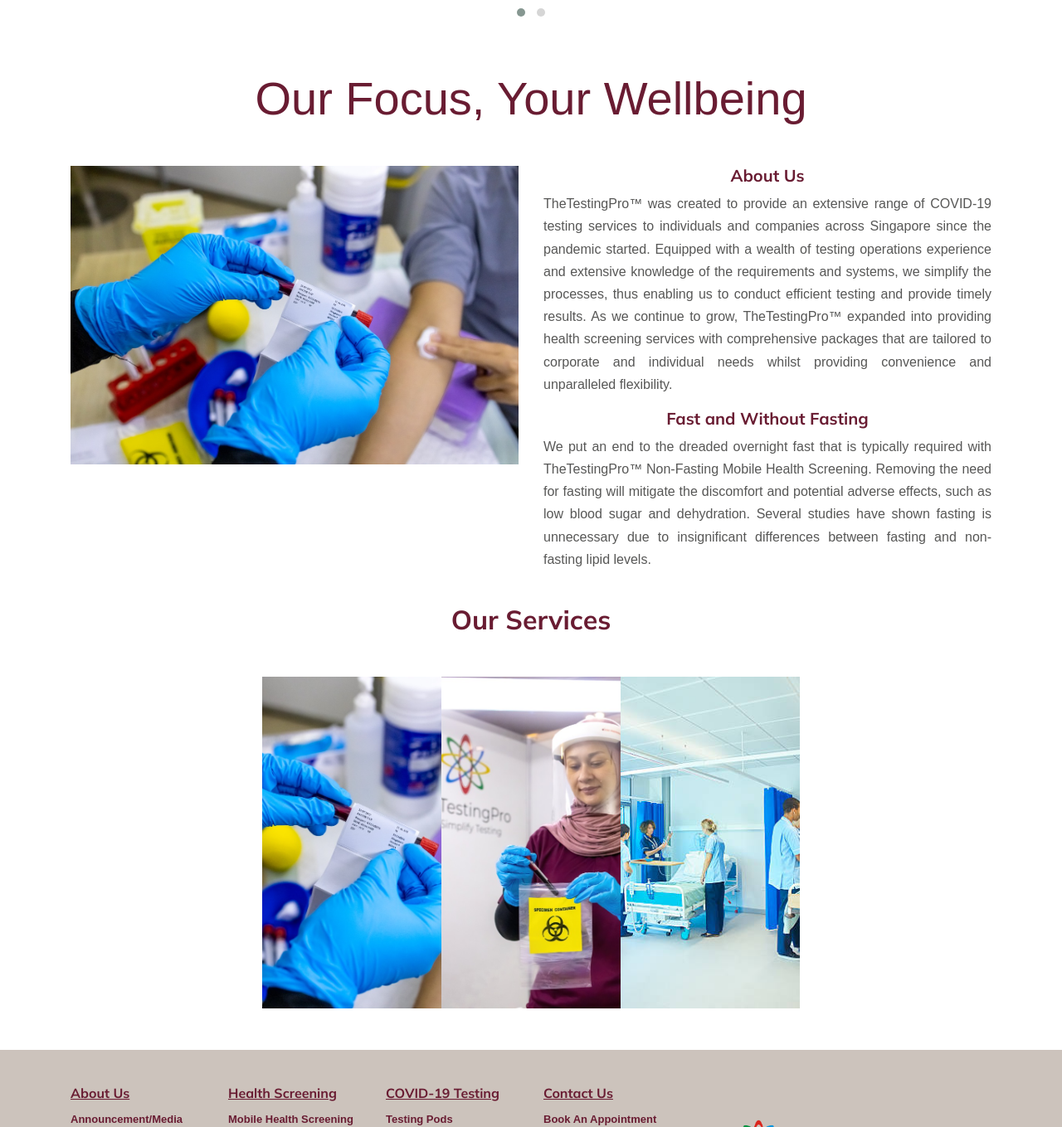
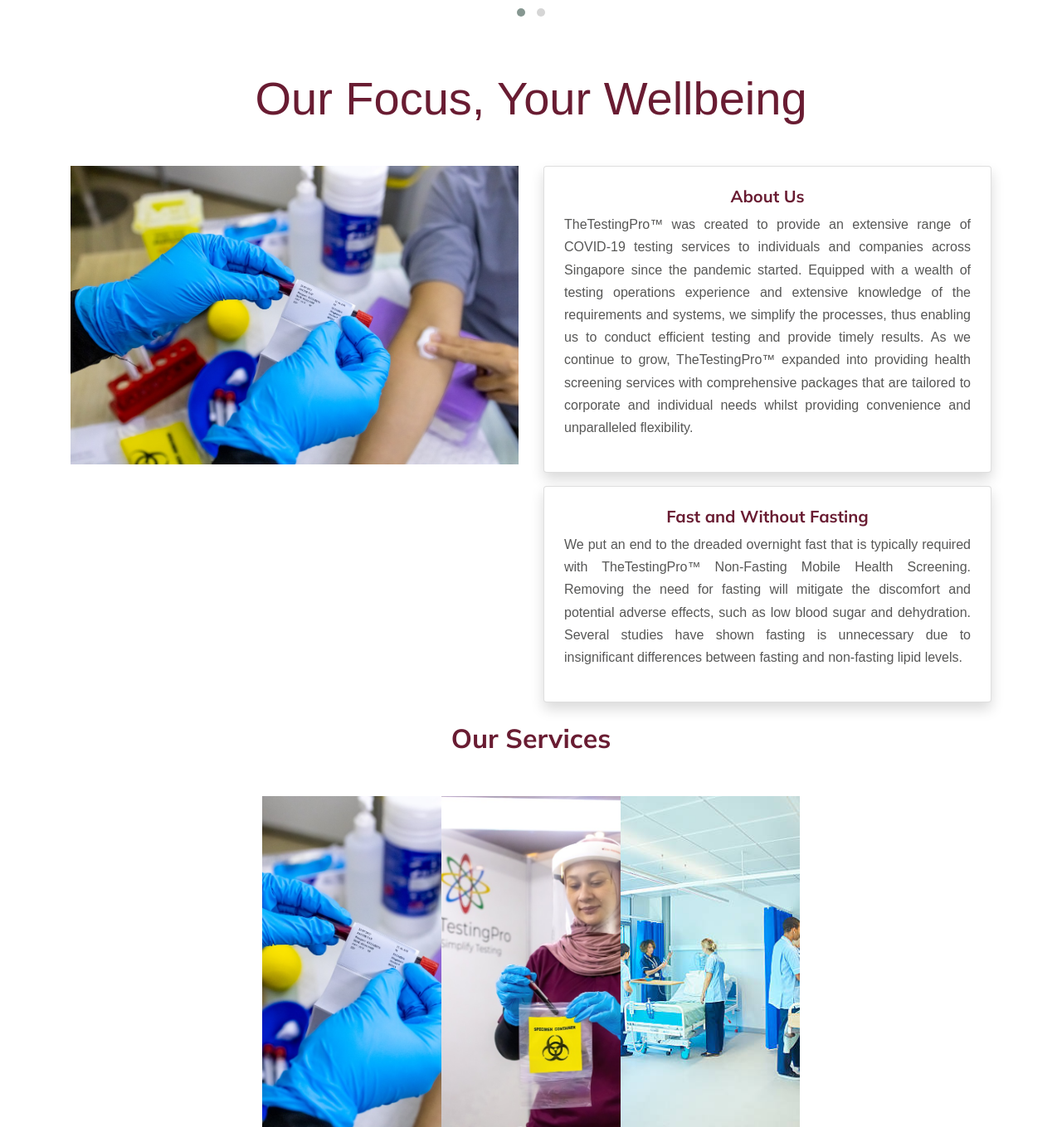
Before and after one commit to astejobs/healthscreening, a PHP site: page / in a window 1280 px wide. Shown: the part 703-2062 px from the top of the page at 83% size. Run offline with PHP 8.4, Linux system fonts and the light colour scheme; some libraries are stand-ins or nearby versions; some web fonts are replaced.

Commit message:
card design updated for index.php

```diff
--- a/index.php
+++ b/index.php
@@ -153,6 +153,7 @@
 
           <div class="row">
             <div class="col-md-12">
+              <div class="card shadow p-4 mb-3">
               <h5 class="text-dark text-center addColor font-weight-bold">About Us</h5>
               <p class="text-justify "> TheTestingPro™ was created to provide an extensive range of COVID-19 testing
                 services to individuals and companies across Singapore since the pandemic started. Equipped with a
@@ -164,12 +165,14 @@
                 and unparalleled flexibility.
               </p>
             </div>
+</div>
 
           </div>
 
           <div class="row">
 
             <div class="col-md-12">
+              <div class="card shadow p-4">
               <h5 class="text-dark fs-5 text-center addColor font-weight-bold">Fast and Without Fasting</h5>
               <p class="text-justify">We put an end to the dreaded overnight fast that is typically required with
                 TheTestingPro™ Non-Fasting Mobile Health Screening. Removing the need for fasting will mitigate the
@@ -177,6 +180,7 @@
                 shown fasting is unnecessary due to insignificant differences between fasting and non-fasting lipid
                 levels. </p>
             </div>
+</div>
 
           </div>
 
```
